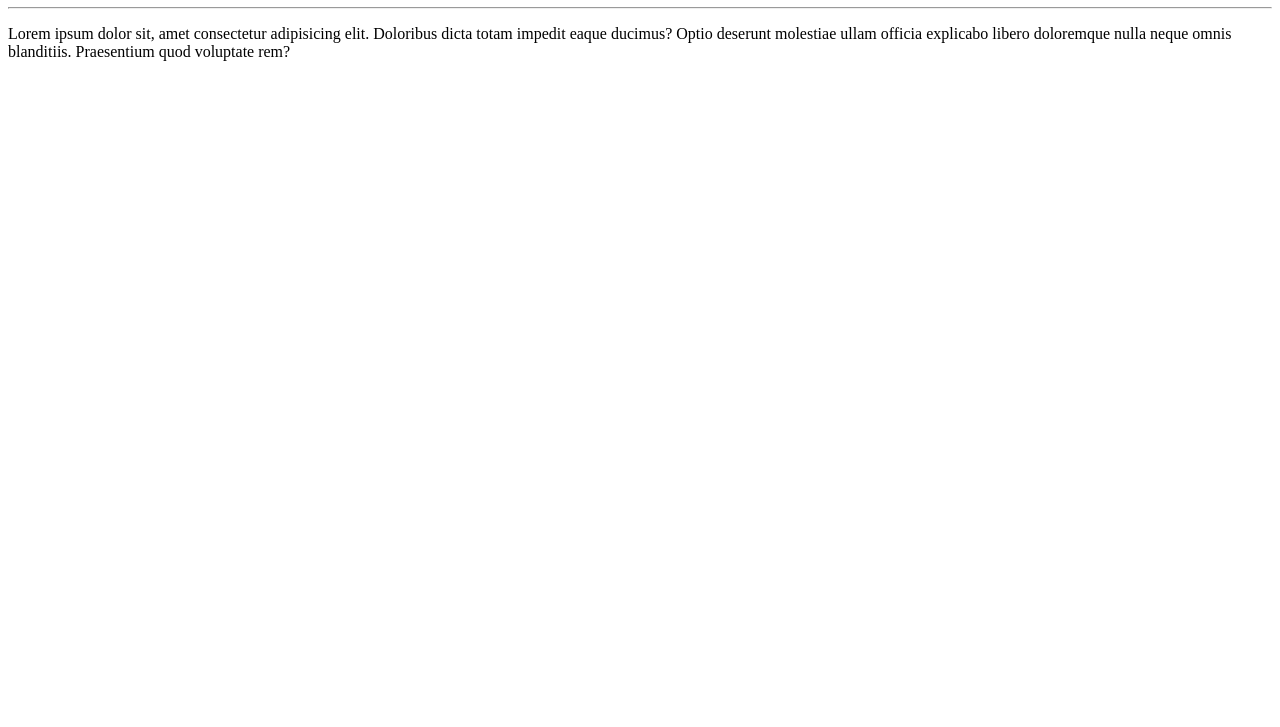
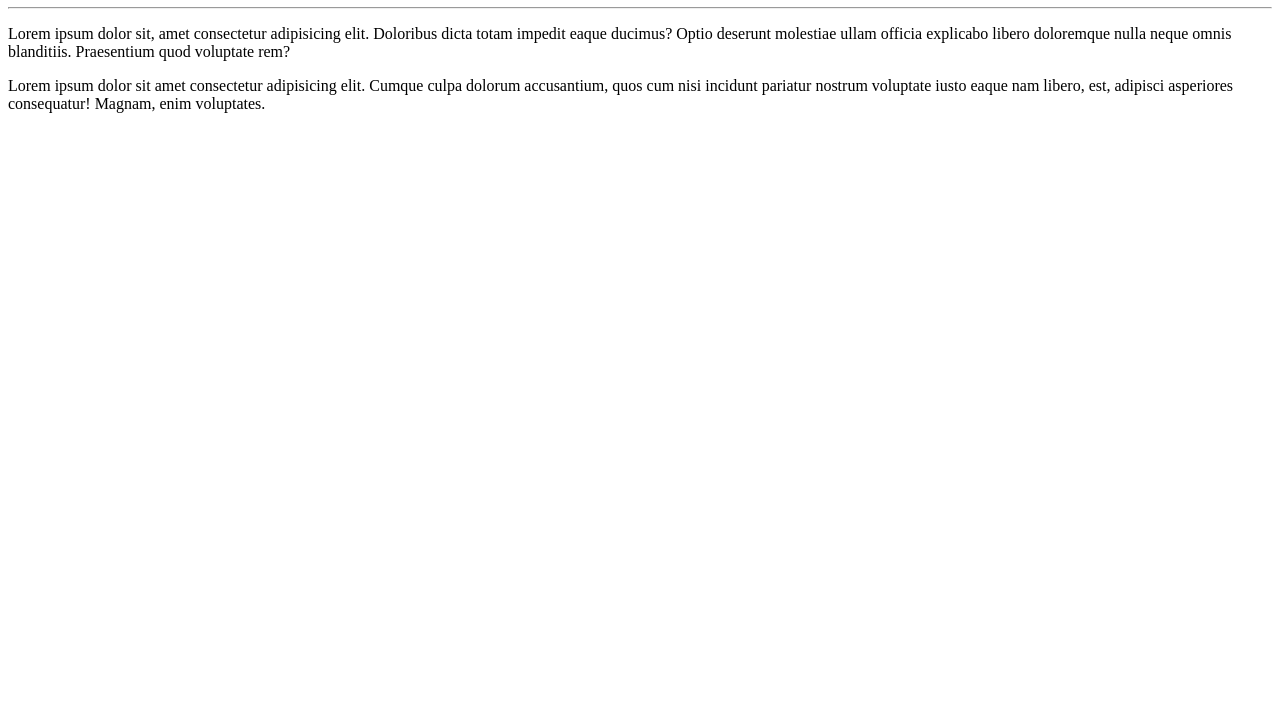
Before and after one commit to phdalmas/Ola-Mundo-, a plain HTML site: page site-exemplo/index.html in a window 1280 px wide. Shown: the part 73-800 px from the top of the page. Drawn offline with Linux system fonts and the light colour scheme.

Commit message:
adicionei um parágrafo

```diff
--- a/site-exemplo/index.html
+++ b/site-exemplo/index.html
@@ -9,6 +9,7 @@
     <h1>Olá, Mundo!</h1>
     <hr>
     <p>Lorem ipsum dolor sit, amet consectetur adipisicing elit. Doloribus dicta totam impedit eaque ducimus? Optio deserunt molestiae ullam officia explicabo libero doloremque nulla neque omnis blanditiis. Praesentium quod voluptate rem?</p>
+    <p>Lorem ipsum dolor sit amet consectetur adipisicing elit. Cumque culpa dolorum accusantium, quos cum nisi incidunt pariatur nostrum voluptate iusto eaque nam libero, est, adipisci asperiores consequatur! Magnam, enim voluptates.</p>
 
 </body>
 </html>
```
